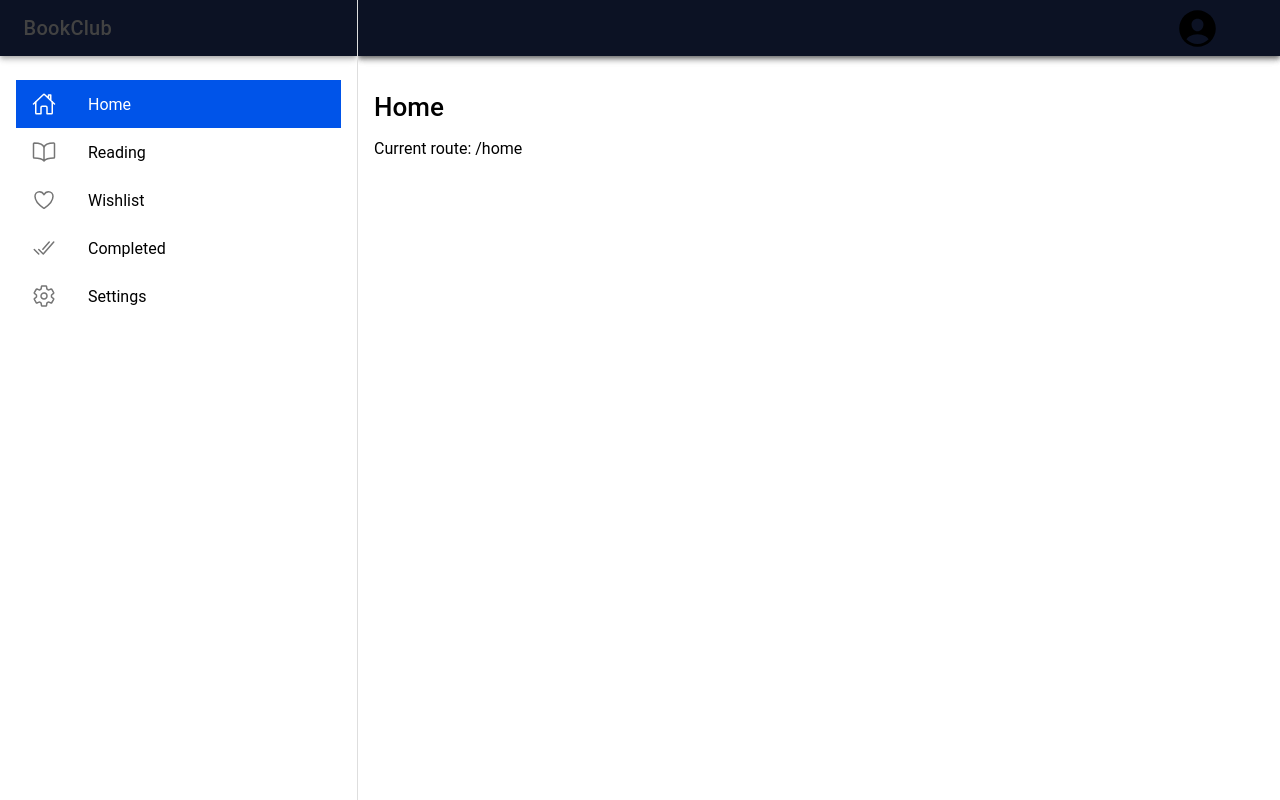
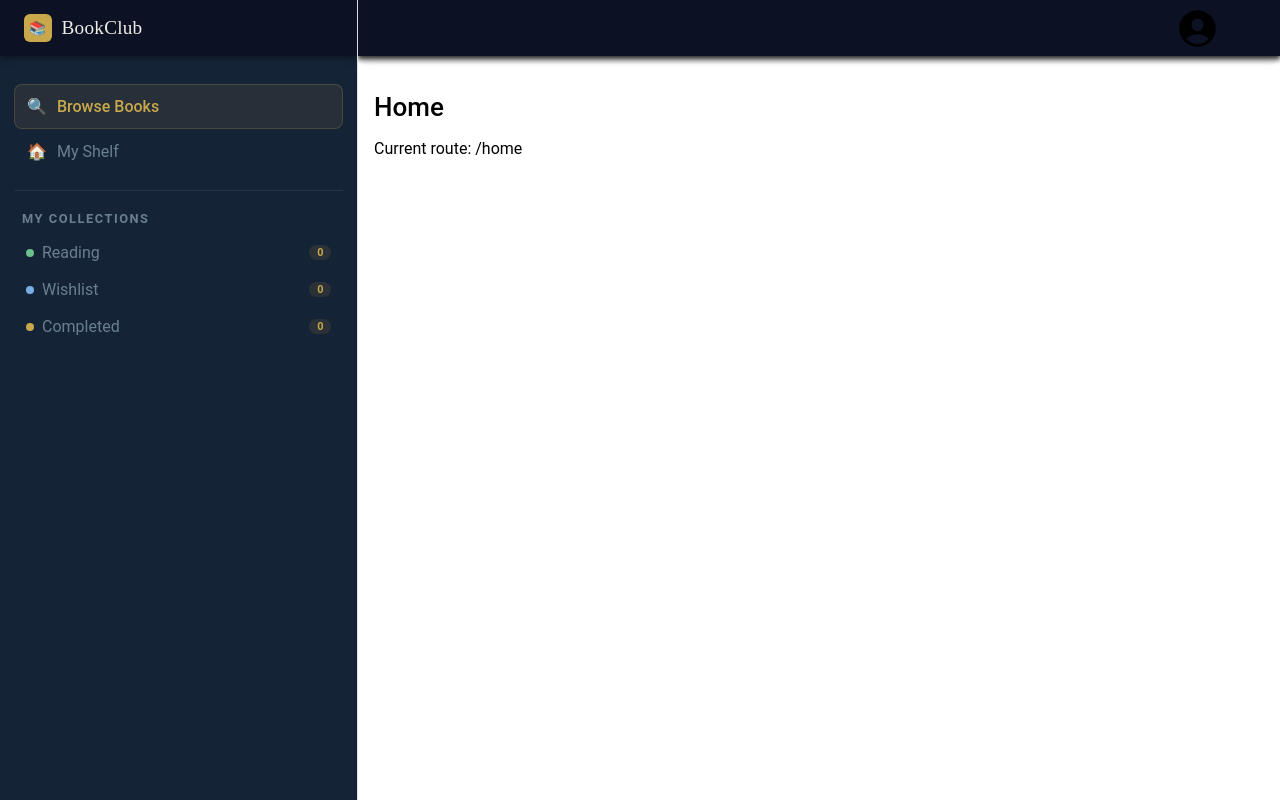
Before and after one commit to SamaraRuizSandoval/BookClubApp, a React (Vite) app in the folder book-club-app/: page /home in a window 1280 px wide. Built offline with nearby package versions, Linux system fonts and the light colour scheme.

Commit message:
Updates the user's side navigation to match the new web styles

```diff
--- a/book-club-app/src/App.tsx
+++ b/book-club-app/src/App.tsx
@@ -2,19 +2,13 @@ import { IonApp, IonSplitPane, IonRouterOutlet } from '@ionic/react';
 import { IonReactRouter } from '@ionic/react-router';
 import { Switch, Route, Redirect } from 'react-router-dom';
 
-import { LeftMenu } from './components/LeftMenu';
 import { AdminLayout } from './components/layout/AdminLayout';
+import { UserLayout } from './components/layout/UserLayout';
 import { useAuth } from './context/AuthContext';
 import { ToastProvider } from './context/ToastContext';
 import { LandingPage } from './pages/LandingPage';
 import { Login } from './pages/Login';
-import { Page } from './pages/Page';
 import { Register } from './pages/Register';
-import {
-  ReadingSection,
-  WishlistSection,
-  CompletedSection,
-} from './utils/sections';
 import './global.css';
 
 export default function App() {
@@ -24,75 +18,65 @@ export default function App() {
     return <div>Loading...</div>;
   }
 
+  function RedirectIfAuthenticated({ children }: { children: JSX.Element }) {
+    const { auth } = useAuth();
+
+    if (auth.isAuthenticated) {
+      return auth.user?.role === 'admin' ? (
+        <Redirect to="/admin" />
+      ) : (
+        <Redirect to="/home" />
+      );
+    }
+
+    return children;
+  }
+
   return (
     <IonApp>
       <IonReactRouter>
-        <IonRouterOutlet>
-          <ToastProvider>
+        <ToastProvider>
+          <IonRouterOutlet>
             <Switch>
               {/* 🏠 LANDING PAGE */}
               <Route
                 exact
                 path="/"
-                render={() =>
-                  auth.isAuthenticated ? (
-                    auth.user?.role === 'admin' ? (
-                      <Redirect to="/admin" />
-                    ) : (
-                      <Redirect to="/home" />
-                    )
-                  ) : (
+                render={() => (
+                  <RedirectIfAuthenticated>
                     <LandingPage />
-                  )
-                }
+                  </RedirectIfAuthenticated>
+                )}
               />
 
               {/* 🔓 LOGIN */}
               <Route
                 path="/login"
-                render={() =>
-                  auth.isAuthenticated ? <Redirect to="/home" /> : <Login />
-                }
+                render={() => (
+                  <RedirectIfAuthenticated>
+                    <Login />
+                  </RedirectIfAuthenticated>
+                )}
               />
 
               {/* 📝 REGISTER */}
               <Route
                 path="/register"
-                render={() =>
-                  auth.isAuthenticated ? <Redirect to="/home" /> : <Register />
-                }
+                render={() => (
+                  <RedirectIfAuthenticated>
+                    <Register />
+                  </RedirectIfAuthenticated>
+                )}
               />
 
               {/* 🔐 ADMIN */}
               <Route path="/admin" component={AdminLayout} />
 
               {/* 🔐 AUTHENTICATED USER AREA */}
-              <Route>
-                <IonSplitPane when="md" contentId="main-content">
-                  <LeftMenu />
-                  <IonRouterOutlet id="main-content">
-                    <Switch>
-                      <Route
-                        path="/home"
-                        component={() => <Page title="Home" />}
-                      />
-                      <Route path="/reading" component={ReadingSection} />
-                      <Route path="/wishlist" component={WishlistSection} />
-                      <Route path="/completed" component={CompletedSection} />
-                      <Route
-                        path="/settings"
-                        component={() => <Page title="Settings" />}
-                      />
-
-                      {/* fallback */}
-                      <Route component={() => <Page title="Not Found" />} />
-                    </Switch>
-                  </IonRouterOutlet>
-                </IonSplitPane>
-              </Route>
+              <Route path="/home" component={UserLayout} />
             </Switch>
-          </ToastProvider>
-        </IonRouterOutlet>
+          </IonRouterOutlet>
+        </ToastProvider>
       </IonReactRouter>
     </IonApp>
   );
--- a/book-club-app/src/components/LeftMenu.tsx
+++ b/book-club-app/src/components/LeftMenu.tsx
@@ -4,59 +4,99 @@ import {
   IonToolbar,
   IonTitle,
   IonContent,
-  IonList,
-  IonItem,
   IonMenuToggle,
-  IonIcon,
-  IonLabel,
 } from '@ionic/react';
-import {
-  homeOutline,
-  bookOutline,
-  heartOutline,
-  checkmarkDoneOutline,
-  settingsOutline,
-} from 'ionicons/icons';
 import { useLocation } from 'react-router-dom';
+import '../styles/left_menu.css';
+import '../global.css';
 
 const navItems = [
-  { to: '/home', icon: homeOutline, label: 'Home' },
-  { to: '/reading', icon: bookOutline, label: 'Reading' },
-  { to: '/wishlist', icon: heartOutline, label: 'Wishlist' },
-  { to: '/completed', icon: checkmarkDoneOutline, label: 'Completed' },
-  { to: '/settings', icon: settingsOutline, label: 'Settings' },
+  { to: '/home', icon: '🔍', label: 'Browse Books' },
+  { to: '/my-shelf', icon: '🏠', label: 'My Shelf' },
+];
+
+const bookCollections = [
+  {
+    to: '/reading',
+    style: { background: 'var(--reading)' },
+    label: 'Reading',
+    id: 'count-reading',
+  },
+  {
+    to: '/wishlist',
+    style: { background: 'var(--want)' },
+    label: 'Wishlist',
+    id: 'count-want',
+  },
+  {
+    to: '/completed',
+    style: { background: 'var(--done)' },
+    label: 'Completed',
+    id: 'count-done',
+  },
 ];
 
 export function LeftMenu() {
   const location = useLocation();
 
+  const renderNavItem = (to: string, icon: any, label: string) => {
+    const active = location.pathname.startsWith(to);
+    return (
+      <IonMenuToggle key={to} autoHide={false}>
+        <a className={`nav-item ${active ? 'active' : ''}`} href={to}>
+          <span className="nav-icon">{icon}</span>
+          {label}
+        </a>
+      </IonMenuToggle>
+    );
+  };
+
   return (
     <IonMenu contentId="main-content" type="overlay" side="start">
       <IonHeader>
         <IonToolbar>
-          <IonTitle>BookClub</IonTitle>
+          <IonTitle>
+            <a href="/" className="topbar-logo" aria-label="BookClub home">
+              <span className="logo-mark" aria-hidden="true">
+                📚
+              </span>
+              BookClub
+            </a>
+          </IonTitle>
         </IonToolbar>
       </IonHeader>
-      <IonContent>
-        <IonList inset>
-          {navItems.map(({ to, icon, label }) => {
+
+      <IonContent fullscreen className="sidebar-content">
+        {/* Top nav items */}
+        <div className="sidebar-section">
+          {navItems.map(({ to, icon, label }) =>
+            renderNavItem(to, icon, label),
+          )}
+        </div>
+
+        <div className="sidebar-divider" />
+
+        {/* Book collections */}
+        <div className="sidebar-section">
+          <span className="sidebar-label">My Collections</span>
+          {bookCollections.map(({ to, style, label, id }) => {
             const active = location.pathname.startsWith(to);
             return (
               <IonMenuToggle key={to} autoHide={false}>
-                <IonItem
-                  button
-                  detail={false}
-                  color={active ? 'primary' : undefined}
-                  routerLink={to}
-                  routerDirection="root"
+                <a
+                  className={`collection-mini ${active ? 'active' : ''}`}
+                  href={to}
                 >
-                  <IonIcon slot="start" icon={icon} />
-                  <IonLabel>{label}</IonLabel>
-                </IonItem>
+                  <span className="coll-dot" style={style}></span>
+                  {label}
+                  <span className="nav-count gold" id={id}>
+                    0
+                  </span>
+                </a>
               </IonMenuToggle>
             );
           })}
-        </IonList>
+        </div>
       </IonContent>
     </IonMenu>
   );
--- /dev/null
+++ b/book-club-app/src/components/layout/UserLayout.tsx
@@ -0,0 +1,87 @@
+import {
+  IonContent,
+  IonMenu,
+  IonMenuToggle,
+  IonPage,
+  IonRouterOutlet,
+  IonTitle,
+  IonToolbar,
+  IonHeader,
+  IonSplitPane,
+} from '@ionic/react';
+import { Switch, Route } from 'react-router-dom';
+import { useLocation } from 'react-router-dom';
+
+import { Page } from '../../pages/Page';
+import {
+  ReadingSection,
+  WishlistSection,
+  CompletedSection,
+} from '../../utils/sections';
+import { LeftMenu } from '../LeftMenu';
+
+import { UpperNavigation } from './UpperNavigation';
+
+const navItems = [
+  { to: '/home', icon: '🔍', label: 'Browse Books' },
+  { to: '/my-shelf', icon: '🏠', label: 'My Shelf' },
+];
+
+const bookCollections = [
+  {
+    to: '/reading',
+    style: { background: 'var(--reading)' },
+    label: 'Reading',
+    id: 'count-reading',
+  },
+  {
+    to: '/wishlist',
+    style: { background: 'var(--want)' },
+    label: 'Wishlist',
+    id: 'count-want',
+  },
+  {
+    to: '/completed',
+    style: { background: 'var(--done)' },
+    label: 'Completed',
+    id: 'count-done',
+  },
+];
+
+export function UserLayout() {
+  const location = useLocation();
+
+  const renderNavItem = (to: string, icon: any, label: string) => {
+    const active = location.pathname.startsWith(to);
+    return (
+      <IonMenuToggle key={to} autoHide={false}>
+        <a className={`nav-item ${active ? 'active' : ''}`} href={to}>
+          <span className="nav-icon">{icon}</span>
+          {label}
+        </a>
+      </IonMenuToggle>
+    );
+  };
+  return (
+    <IonSplitPane when="lg" contentId="main-content">
+      <LeftMenu />
+
+      <IonPage id="main-content">
+        <IonHeader>
+          <UpperNavigation />
+        </IonHeader>
+
+        <IonRouterOutlet>
+          <Switch>
+            <Route exact path="/home" render={() => <Page title="Home" />} />
+            <Route path="/reading" component={ReadingSection} />
+            <Route path="/wishlist" component={WishlistSection} />
+            <Route path="/completed" component={CompletedSection} />
+            <Route path="/settings" render={() => <Page title="Settings" />} />
+            <Route render={() => <Page title="Not Found" />} />
+          </Switch>
+        </IonRouterOutlet>
+      </IonPage>
+    </IonSplitPane>
+  );
+}
--- a/book-club-app/src/global.css
+++ b/book-club-app/src/global.css
@@ -15,6 +15,10 @@
   --white: #ffffff;
   --shadow: 0 8px 40px rgba(0, 0, 0, 0.4);
   --radius: 14px;
+  --sidebar-w: 220px;
+  --reading: #6abf8a;
+  --want: #7aaee8;
+  --done: #c9a84c;
 }
 
 .midnight-bg {
@@ -39,6 +43,29 @@
   animation: twinkle var(--d, 3s) ease-in-out infinite;
 }
 
+/* Logo */
+.topbar-logo {
+  font-family: 'DM Serif Display', serif;
+  font-size: 1.2rem;
+  color: var(--warm-white);
+  text-decoration: none;
+  display: flex;
+  align-items: center;
+  gap: 10px;
+}
+.logo-mark {
+  width: 28px;
+  height: 28px;
+  background: var(--gold);
+  border-radius: 6px;
+  display: flex;
+  align-items: center;
+  justify-content: center;
+  font-size: 0.85rem;
+  flex-shrink: 0;
+}
+
+/* Input for Forms */
 ion-input.custom {
   text-transform: none;
   letter-spacing: normal;
@@ -59,6 +86,7 @@ ion-input.custom {
   font-size: 0.925rem;
 }
 
+/* Primary button */
 ion-button.btn-primary {
   --background: var(--gold);
   --color: var(--navy);
--- /dev/null
+++ b/book-club-app/src/styles/left_menu.css
@@ -0,0 +1,106 @@
+@import '../global.css';
+.sidebar {
+  width: var(--sidebar-w);
+  flex-shrink: 0;
+  --background: var(--navy-mid);
+}
+
+ion-content.sidebar-content {
+  --background: var(--navy-mid);
+  --padding-top: 28px;
+}
+.sidebar-section {
+  padding: 0 14px;
+  margin-bottom: 4px;
+}
+.sidebar-label {
+  font-size: 0.8rem;
+  font-weight: 600;
+  letter-spacing: 0.12em;
+  text-transform: uppercase;
+  color: var(--silver-dim);
+  padding: 0 8px;
+  margin-bottom: 8px;
+  margin-top: 20px;
+  display: block;
+}
+.nav-item {
+  display: flex;
+  align-items: center;
+  gap: 10px;
+  padding: 12px 12px;
+  border-radius: 8px;
+  cursor: pointer;
+  transition: all 0.18s;
+  font-size: 1rem;
+  color: var(--silver-dim);
+  text-decoration: none;
+  border: 1px solid transparent;
+}
+.nav-item:hover {
+  background: rgba(255, 255, 255, 0.04);
+  color: var(--warm-white);
+}
+.nav-item.active {
+  background: rgba(201, 168, 76, 0.1);
+  border-color: rgba(201, 168, 76, 0.2);
+  color: var(--gold);
+  font-weight: 500;
+}
+.nav-icon {
+  font-size: 1rem;
+  width: 20px;
+  text-align: center;
+  flex-shrink: 0;
+}
+.nav-count {
+  margin-left: auto;
+  font-size: 0.68rem;
+  font-weight: 600;
+  background: rgba(255, 255, 255, 0.07);
+  color: var(--silver-dim);
+  border-radius: 50px;
+  padding: 1px 7px;
+  min-width: 22px;
+  text-align: center;
+}
+.nav-count.gold {
+  background: rgba(201, 168, 76, 0.12);
+  color: var(--gold);
+}
+.sidebar-divider {
+  height: 1px;
+  background: var(--navy-border);
+  margin: 16px 14px;
+}
+
+/* Collection pills in sidebar */
+.collection-mini {
+  display: flex;
+  align-items: center;
+  gap: 8px;
+  padding: 9px 12px;
+  border-radius: 8px;
+  cursor: pointer;
+  font-size: 1rem;
+  color: var(--silver-dim);
+  transition: all 0.18s;
+  text-decoration: none;
+}
+.collection-mini:hover {
+  background: rgba(255, 255, 255, 0.04);
+  color: var(--warm-white);
+}
+
+.coll-dot {
+  width: 8px;
+  height: 8px;
+  border-radius: 50%;
+  flex-shrink: 0;
+}
+
+@media (max-width: 768px) {
+  .sidebar {
+    width: 300px;
+  }
+}
```
